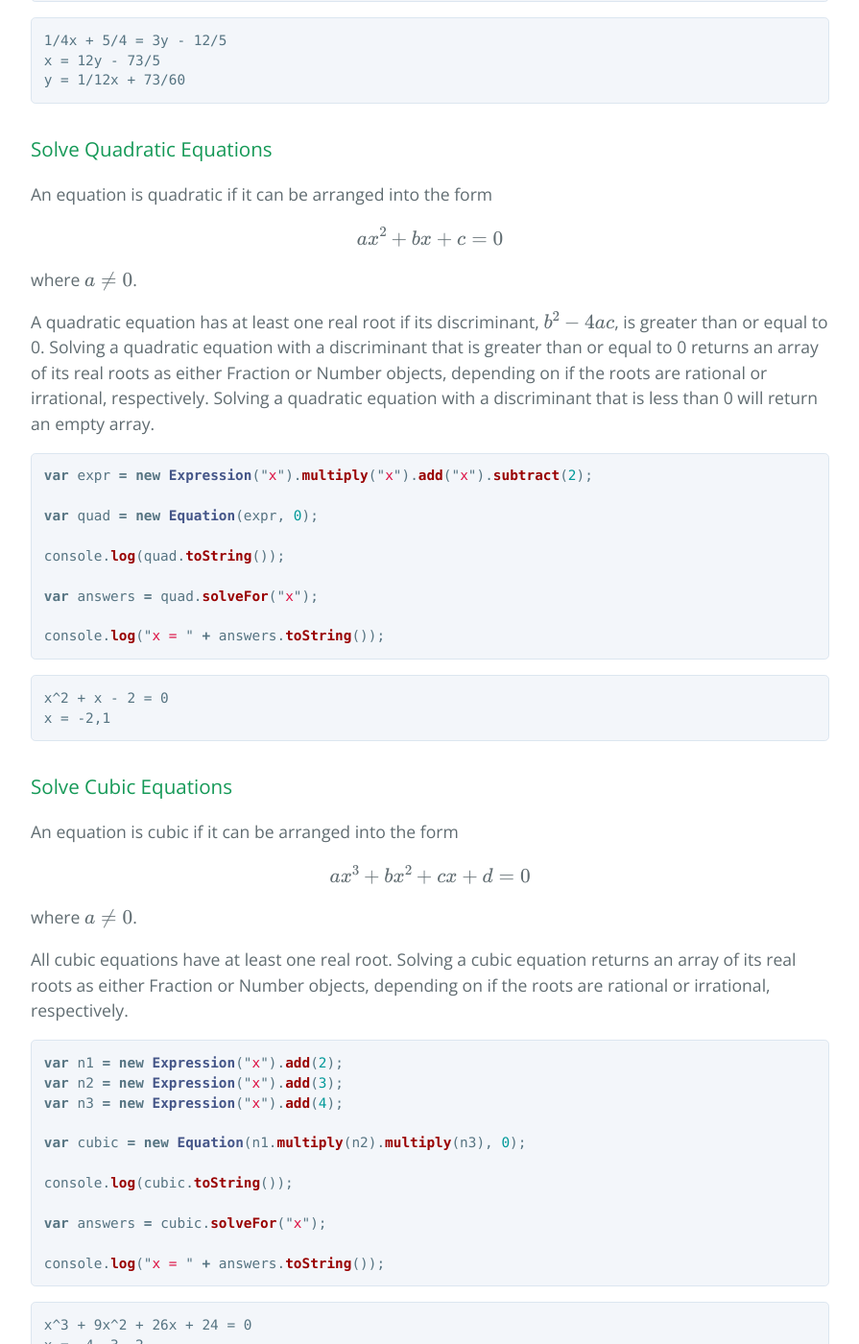
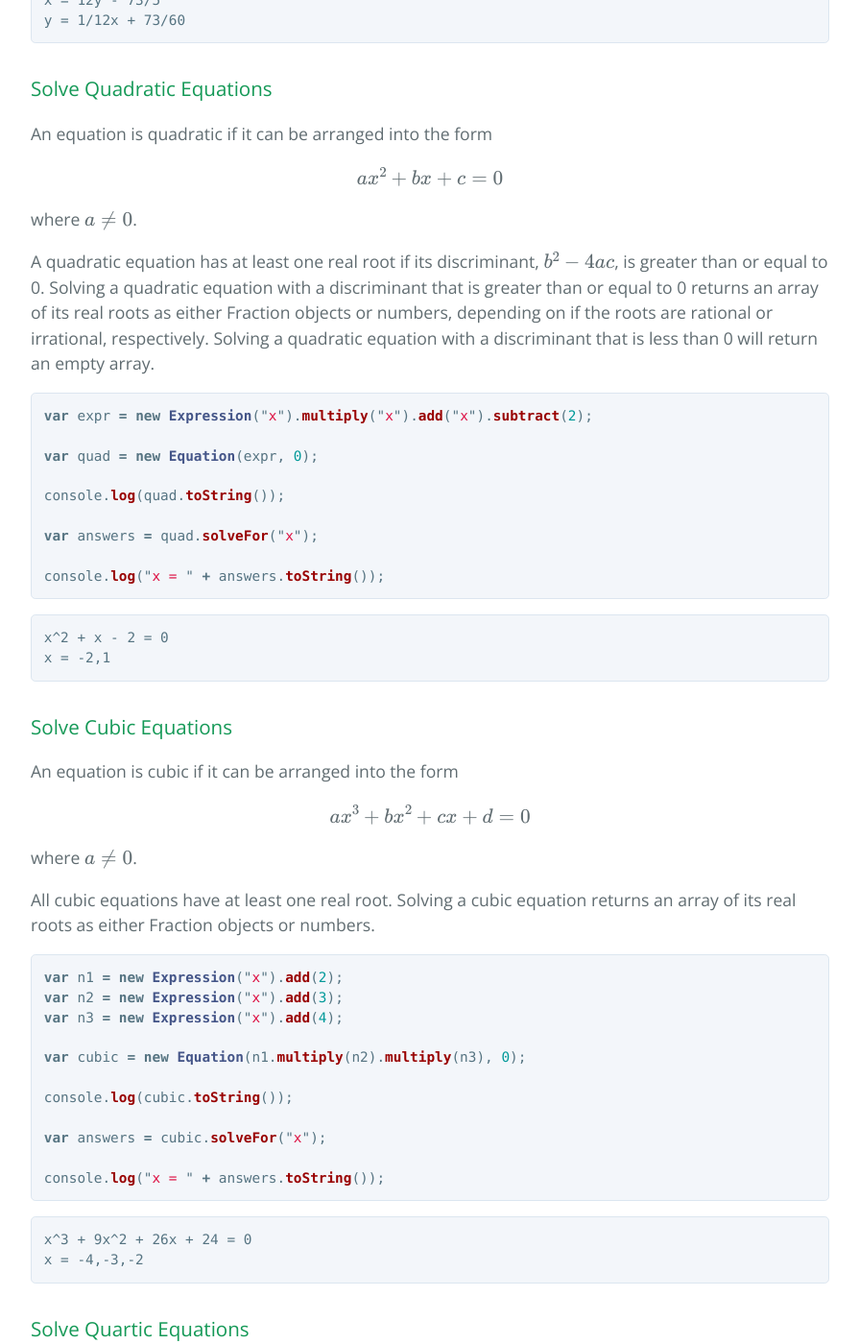
Before and after one commit to nicolewhite/algebra.js, a Jekyll site: the page built from index.md, in a window 1280 px wide and 1400 px high, scrolled down 8090 px. Shown: the whole window at 96% size, without its empty margins (192-1087 px from the left). Built offline with Jekyll 4.4.1, drawn with Linux system fonts in a browser that asks for light colours; nearby versions of some CDN libraries; Markdown is read by kramdown in place of the engine named in the settings; formulas are drawn with MathJax 3; some of the changed lines change nothing that is shown; some of the changed text lies outside the part shown.

Commit message:
Update index.md

````diff
--- a/index.md
+++ b/index.md
@@ -249,13 +249,11 @@
 expr = expr.add("y");
 expr = expr.add(new Fraction(1, 3));
 
-var xSub = 2;
-var ySub = new Fraction(3, 4);
+console.log(expr.toString());
 
-var answer1 = expr.eval({x: xSub});
-var answer2 = expr.eval({x: xSub, y: ySub});
+var answer1 = expr.eval({x: 2});
+var answer2 = expr.eval({x: 2, y: new Fraction(3, 4)});
 
-console.log(expr.toString());
 console.log(answer1.toString());
 console.log(answer2.toString());
 ```
@@ -270,13 +268,13 @@
 
 ```js
 var expr = new Expression("x").add(2);
-var sub = new Expression("y").add(4);
 
 console.log(expr.toString());
 
-expr = expr.eval({x: sub});
+var sub = new Expression("y").add(4);
+var answer = expr.eval({x: sub});
 
-console.log(expr.toString());
+console.log(answer.toString());
 ```
 
 ```
@@ -317,7 +315,7 @@
 
 ```js
 var x1 = new Expression("x");
-x1 = x.add(new Fraction(2, 3));
+x1 = x1.add(new Fraction(2, 3));
 x1 = x1.divide(5);
 
 var x2 = new Expression("x");
@@ -330,7 +328,6 @@
 var answer = eq.solveFor("x");
 
 console.log("x = " + answer.toString());
-
 ```
 
 ```
@@ -374,10 +371,10 @@
 
 $$ax^2 + bx + c = 0$$
 
-where $a \\neq 0$.
+where $a \neq 0$.
 
 A quadratic equation has at least one real root if its discriminant, $b^2 - 4ac$, is greater than or equal to 0.
-Solving a quadratic equation with a discriminant that is greater than or equal to 0 returns an array of its real roots as either Fraction or Number objects,
+Solving a quadratic equation with a discriminant that is greater than or equal to 0 returns an array of its real roots as either Fraction objects or numbers,
 depending on if the roots are rational or irrational, respectively. Solving a quadratic equation with a discriminant that is less than 0 will return an empty array.
 
 ```js
@@ -403,9 +400,9 @@
 
 $$ax^3 + bx^2 + cx + d = 0$$
 
-where $a \\neq 0$.
+where $a \neq 0$.
 
-All cubic equations have at least one real root. Solving a cubic equation returns an array of its real roots as either Fraction or Number objects, depending on if the roots are rational or irrational, respectively.
+All cubic equations have at least one real root. Solving a cubic equation returns an array of its real roots as either Fraction objects or numbers.
 
 ```js
 var n1 = new Expression("x").add(2);
````
